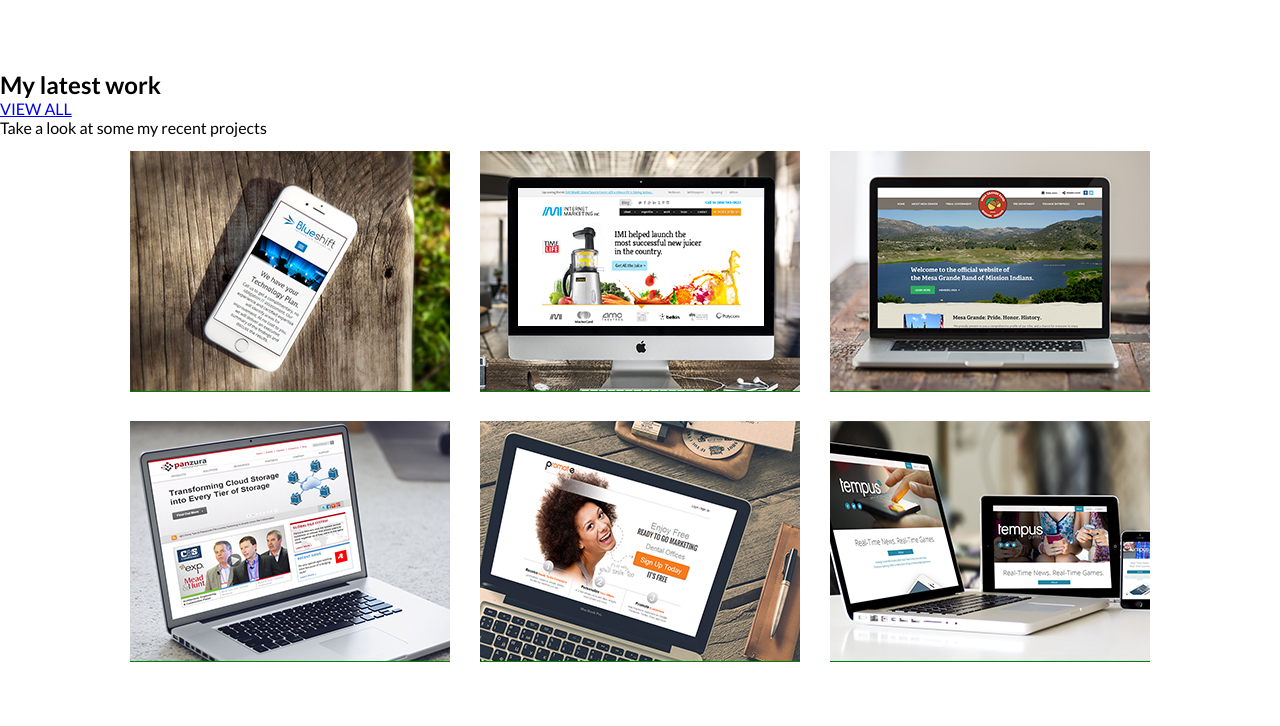
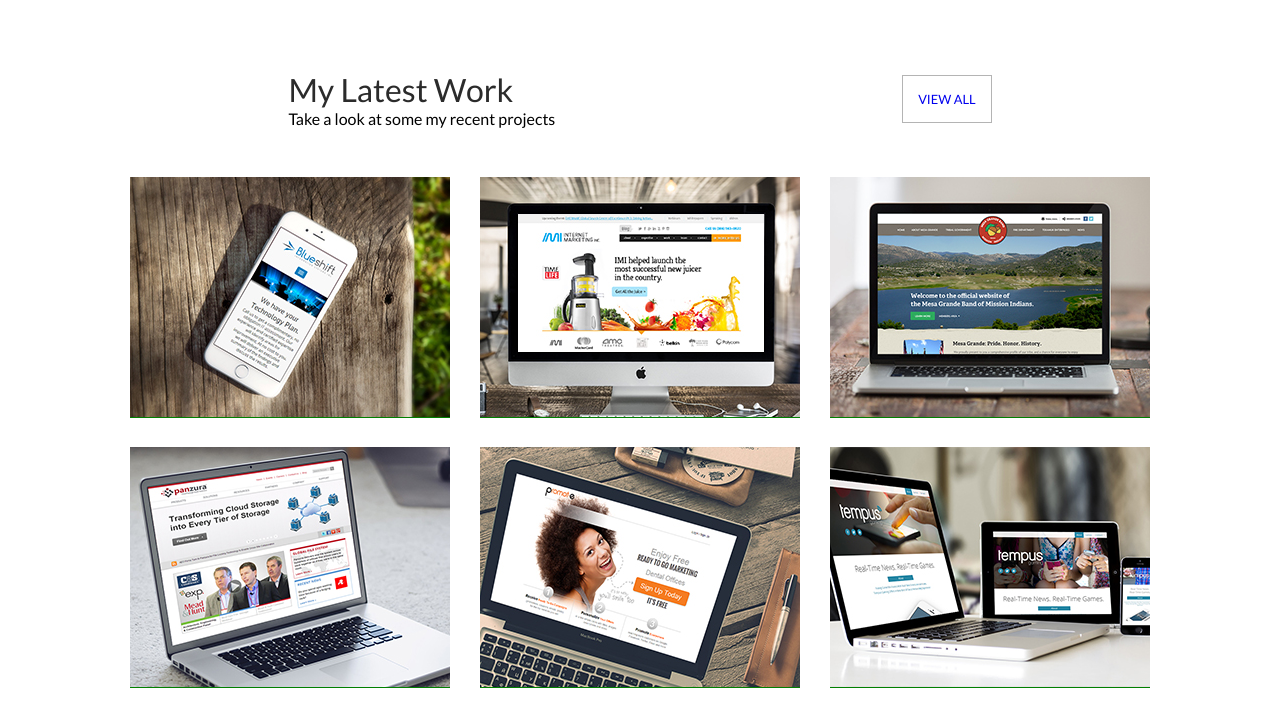
Before and after one commit to doc22940/kepler, a plain HTML site: page index.html in a window 1280 px wide. Shown: the part 888-1614 px from the top of the page. Drawn offline with Linux system fonts and the light colour scheme.

Commit message:
portfolio heading added

```diff
--- a/css/style.css
+++ b/css/style.css
@@ -32,6 +32,7 @@ h1 {
 /* ===PORTFOLIO=== */
 .portfolio {
   padding: 80px 0;
+  background: white;
 }
 
 .portfolio__container {
@@ -52,8 +53,27 @@ h1 {
   justify-content: center;
 }
 
+.portfolio__heading {
+  max-width: 1050px;
+  margin: 0 auto 35px;
+
+  display: flex;
+  justify-content: space-around;
+  align-items: center;
+}
+
 .portfolio__button {
+  border: solid 1px #b4b4b4;
+  font-size: 80%;
+  padding: 15px 15px;
+  text-decoration: none;
   text-transform: uppercase;
+}
+
+.portfolio__title {
+  font-size: 200%;
+  color: #2b2b2b;
+  font-weight: 400;
 }
 
 /* ===MAIN=== */
--- a/index.html
+++ b/index.html
@@ -40,15 +40,13 @@
 
     <!--PORTFOLIO STARTS HERE.... MADE BY KORAY DÜNDAR-->
     <section class="portfolio">
-      <div class="porftolio__container">
-        <div class="portfolio__heading">
-          <h2>My latest work</h2>
-          <div class="portfolio__button">
-            <a href="#">View All</a>
-          </div>
+      <div class="portfolio__heading">
+        <div>
+          <h3 class="portfolio__title">My Latest Work</h3>
+          <p>Take a look at some my recent projects</p>
         </div>
 
-        <p>Take a look at some my recent projects</p>
+        <a class="portfolio__button" href="#">View All</a>
       </div>
       <div class="portfolio__container">
         <figure class="portfolio__box">
```
